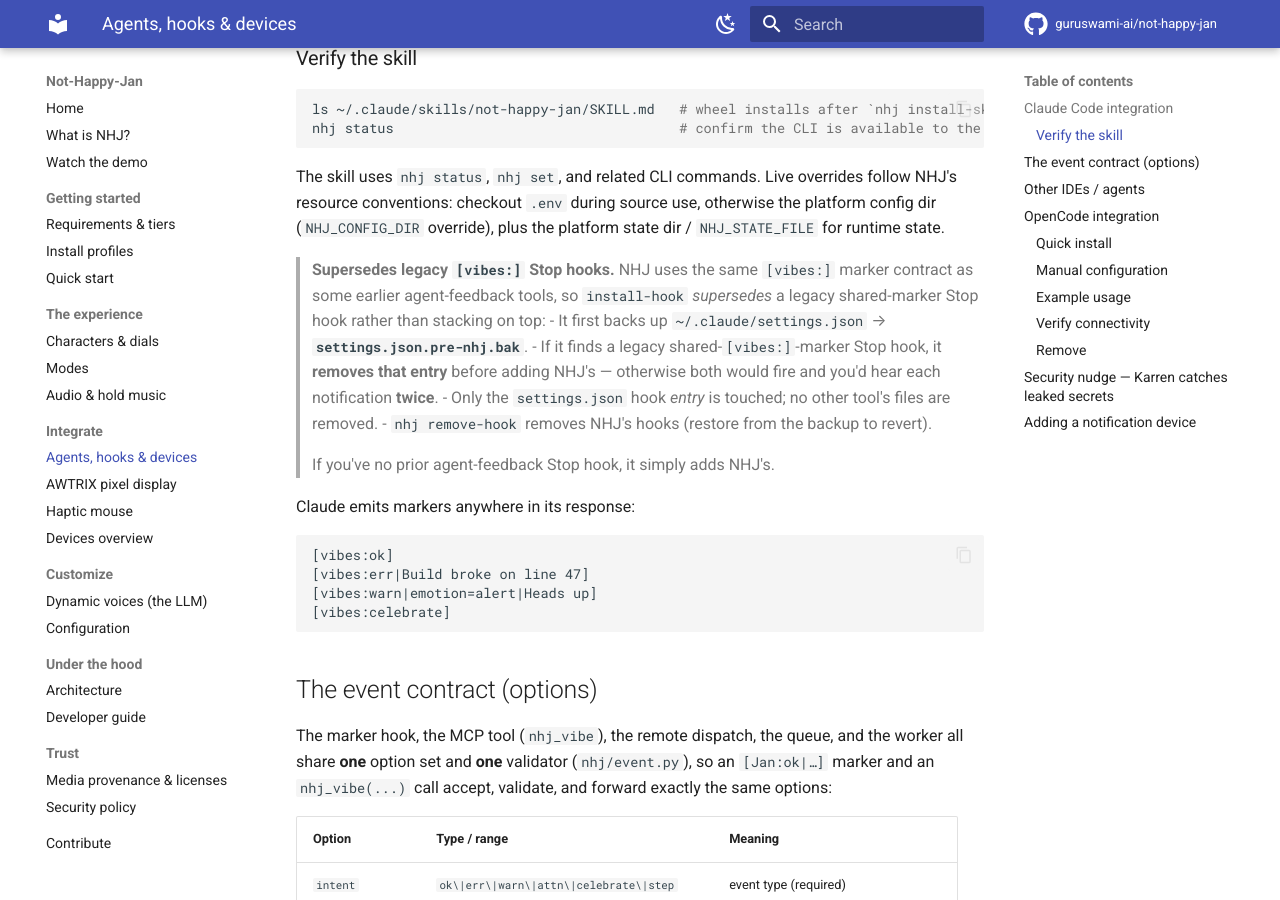
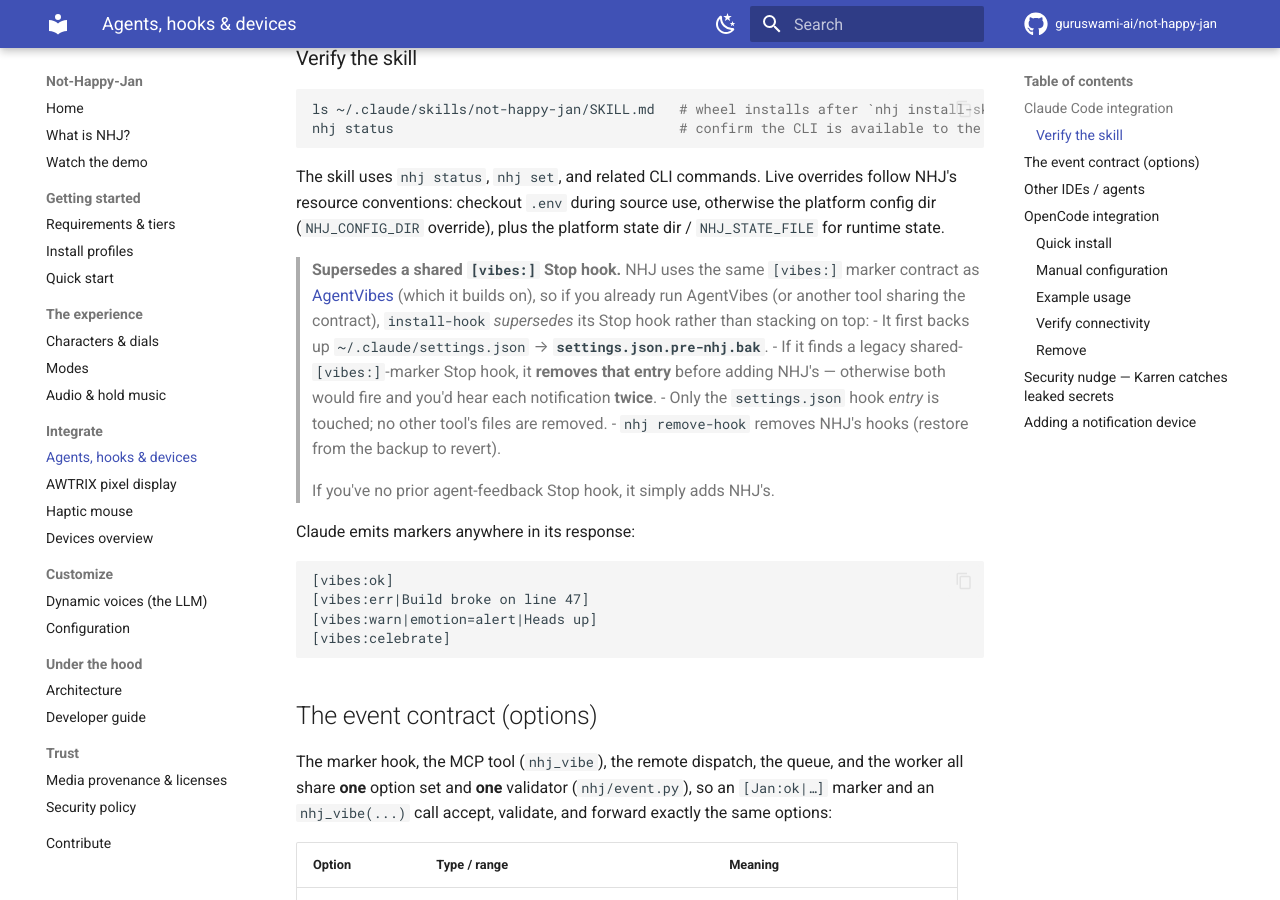
Before and after one commit to guruswami-ai/not-happy-jan, an MkDocs documentation site: the page built from docs/integration.md, in a window 1280 px wide and 900 px high, scrolled down 861 px. Built offline with MkDocs 1.6.1 and Material for MkDocs 9.7.7, drawn with Linux system fonts in a browser that asks for light colours; comment, search, counter and statistics services are not loaded.

Commit message:
docs: name AgentVibes in the hook-supersession note (consistency)
The install-hook supersession note referred generically to "earlier agent-feedback
tools"; name AgentVibes (the project sharing the [vibes:] contract that NHJ builds
on) for consistency with the restored credit.

Co-Authored-By: Claude Opus 4.8 (1M context) <noreply@anthropic.com>

```diff
--- a/docs/integration.md
+++ b/docs/integration.md
@@ -35,9 +35,10 @@ The skill uses `nhj status`, `nhj set`, and related CLI commands. Live overrides
 resource conventions: checkout `.env` during source use, otherwise the platform config dir
 (`NHJ_CONFIG_DIR` override), plus the platform state dir / `NHJ_STATE_FILE` for runtime state.
 
-> **Supersedes legacy `[vibes:]` Stop hooks.** NHJ uses the same `[vibes:]` marker
-> contract as some earlier agent-feedback tools, so `install-hook` *supersedes* a
-> legacy shared-marker Stop hook rather than stacking on top:
+> **Supersedes a shared `[vibes:]` Stop hook.** NHJ uses the same `[vibes:]` marker
+> contract as [AgentVibes](https://github.com/paulpreibisch/AgentVibes) (which it builds on),
+> so if you already run AgentVibes (or another tool sharing the contract), `install-hook`
+> *supersedes* its Stop hook rather than stacking on top:
 > - It first backs up `~/.claude/settings.json` → **`settings.json.pre-nhj.bak`**.
 > - If it finds a legacy shared-`[vibes:]`-marker Stop hook, it **removes that entry**
 >   before adding NHJ's — otherwise both would fire and you'd hear each notification **twice**.
```
